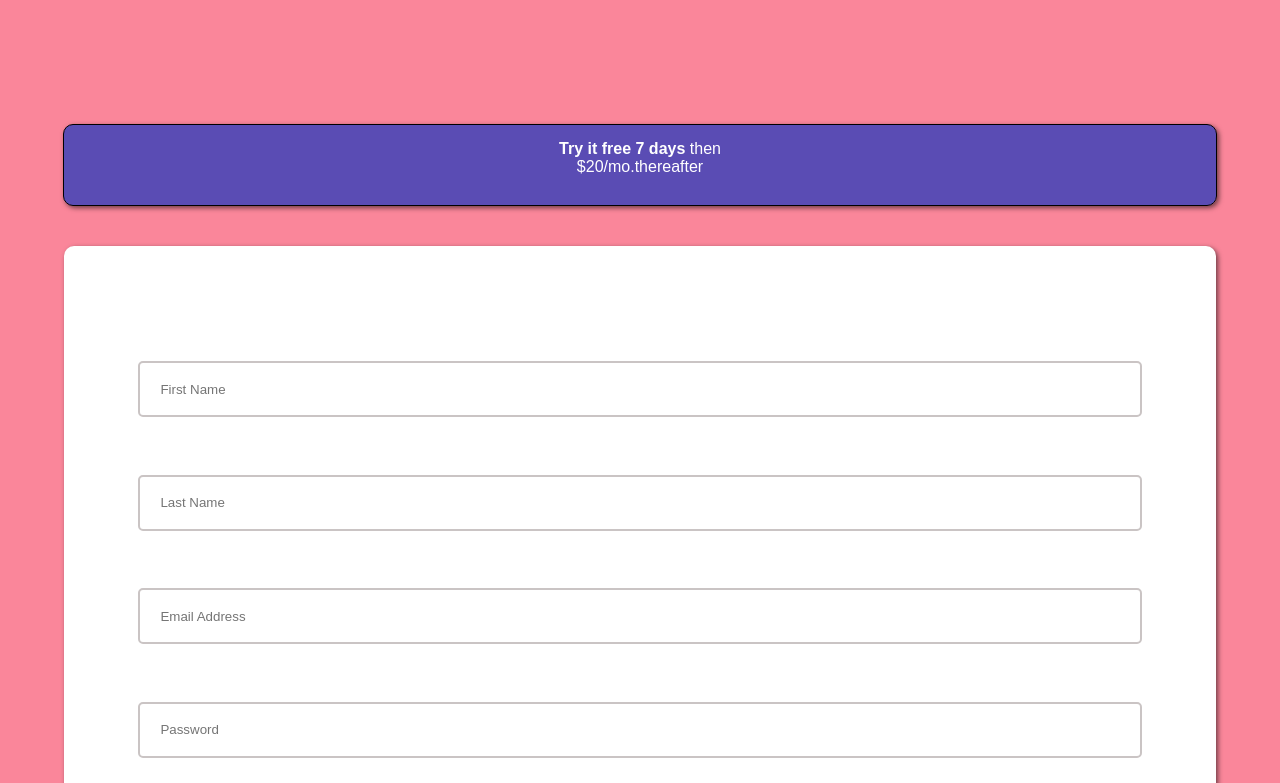
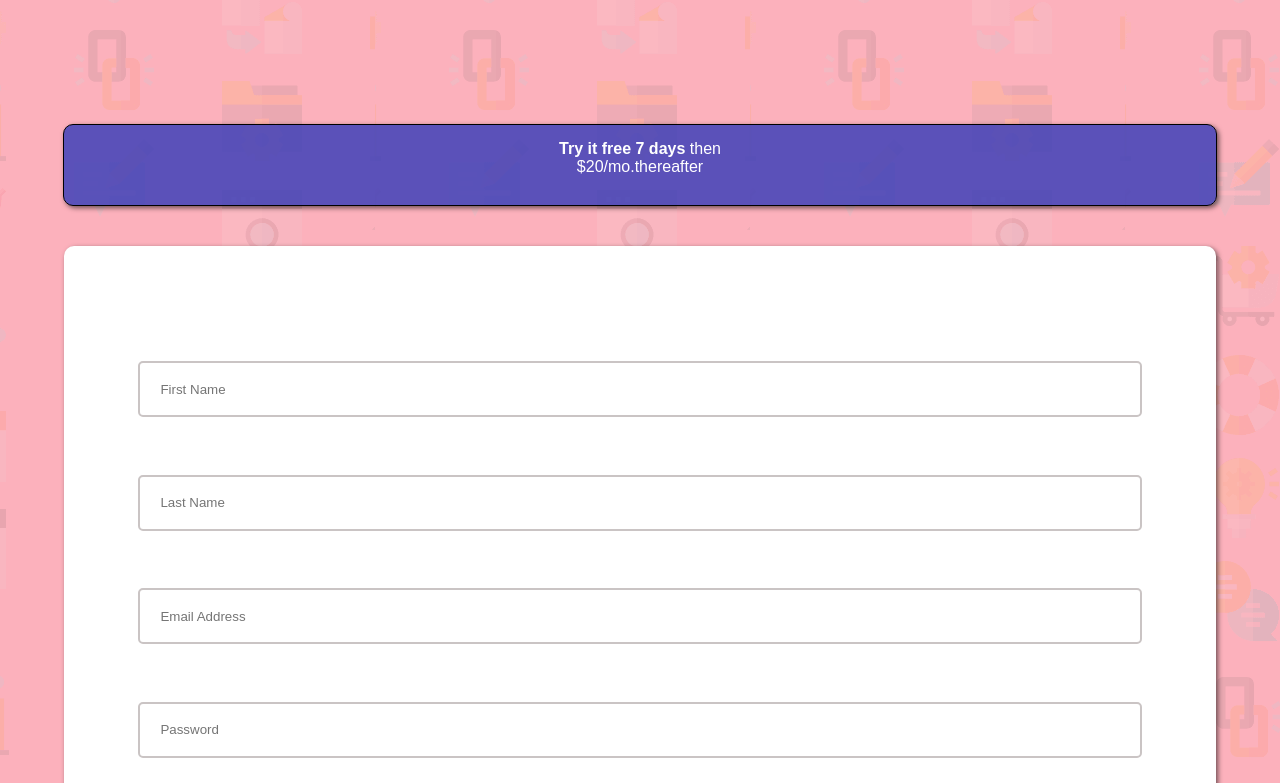
Before and after one commit to Abraaodearaujo/projeto-login, a plain HTML site: page index.html in a window 1280 px wide. Shown: the part 160-943 px from the top of the page. Drawn offline with Linux system fonts and the light colour scheme.

Commit message:
atualizei o bug do background

```diff
--- a/estilos/mobile.css
+++ b/estilos/mobile.css
@@ -9,8 +9,8 @@
 }
 
 body {
-    background-color: rgb(250, 134, 154);
-    background-image: url(../bg-intro-mobile.png);
+    background-color: rgb(252, 177, 188);
+    background-image: url(/images/bg-intro-mobile.png);
     text-align: center;
     color: white;
 }
```
